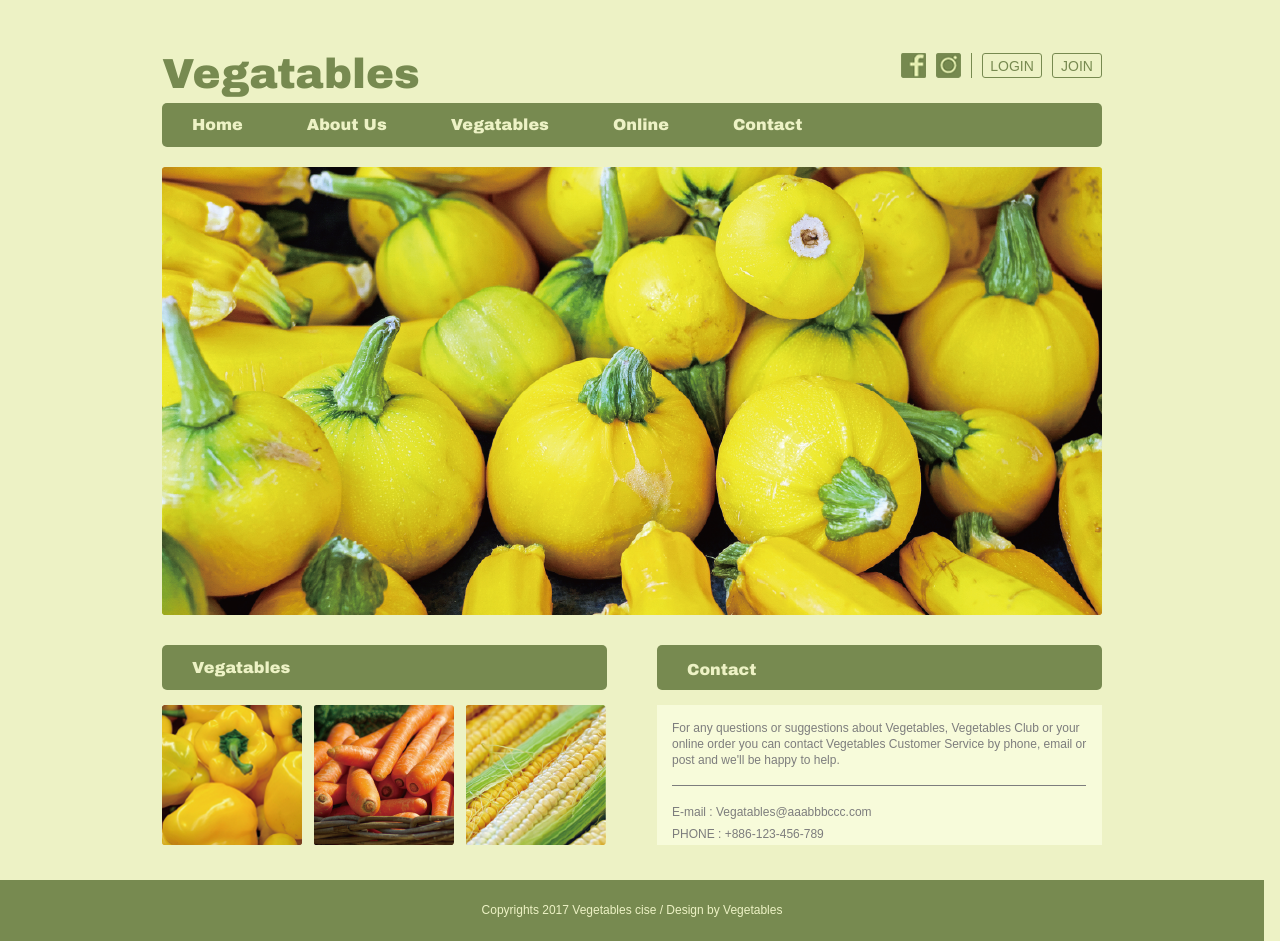
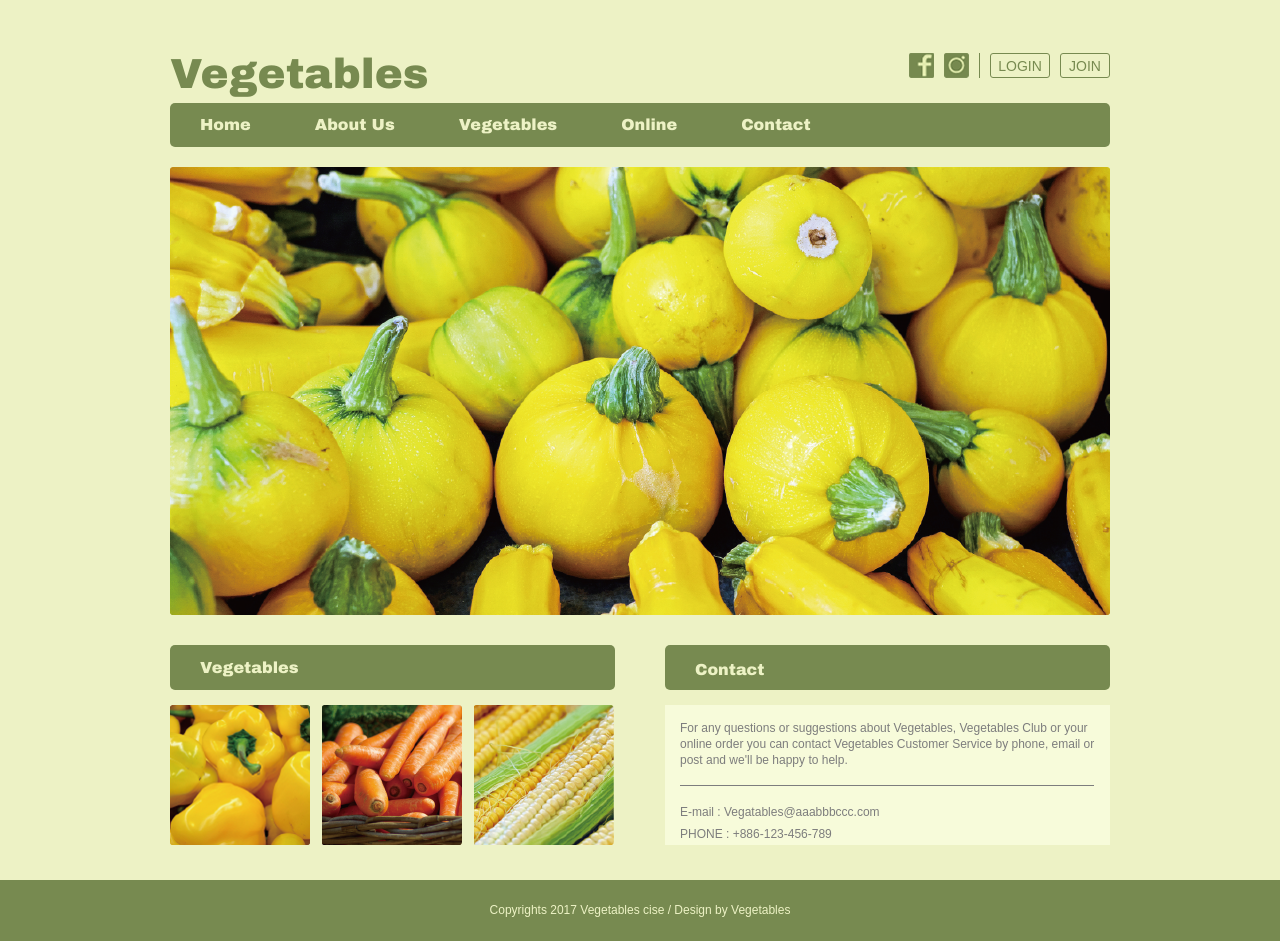
Before and after one commit to Ancacion/WebDesignWK5, a plain HTML site: page index.html in a window 1280 px wide. Drawn offline with Linux system fonts and the light colour scheme.

Commit message:
Second update

```diff
--- a/css/index.css
+++ b/css/index.css
@@ -10,8 +10,6 @@
     margin: 0;
     display: block;
     line-height: 1.15;
-    width: 1264px;
-    height: 940px;
 }
 
 .mainDomain{
@@ -20,6 +18,8 @@
     justify-content: center;
     flex-direction: column;
     align-items: center;
+    width: 1264px;
+    height: 880px;
 }
 
 .header{
--- a/index.html
+++ b/index.html
@@ -5,12 +5,12 @@
     <meta name="viewport" content="width=device-width, initial-scale=1.0">
     <meta http-equiv="X-UA-Compatible" content="ie=edge">
     <link href="./css/index.css" rel="stylesheet">
-    <title>VegatablesHomepage</title>
+    <title>Vegetables</title>
 </head>
 <body class="body">
     <div class="mainDomain">
         <header class="header">
-            <h1>Vegatables</h1>
+            <h1>Vegetables</h1>
             <div class="bar">
                 <img class="btn_facebook" src="./img/btn_facebook.png">
                 <img class="btn_instagram" src="./img/btn_instagram.png">
@@ -22,14 +22,14 @@
         <nav class="column">
             <a href="#">Home</a>
             <a href="#">About Us</a>
-            <a href="#">Vegatables</a>
+            <a href="#">Vegetables</a>
             <a href="#">Online</a>
             <a href="#">Contact</a>
         </nav>
         <img class ="mainPumpkin" src="img/img_main_pumpkin.png" alt="mainPumpkin">
         <section class="section">
             <div class="vegetablesPart">
-                <div><p class="vegetablesPartTitle">Vegatables</p></div>
+                <div><p class="vegetablesPartTitle">Vegetables</p></div>
                 <img class="img" src="img/img_vegetables_pepper.png" alt="pepper">
                 <img class="img" src="img/img_vegetables_carrot.png" alt="carrot">
                 <img class="last" src="img/img_vegetables_corn.png" alt="corn">
```
